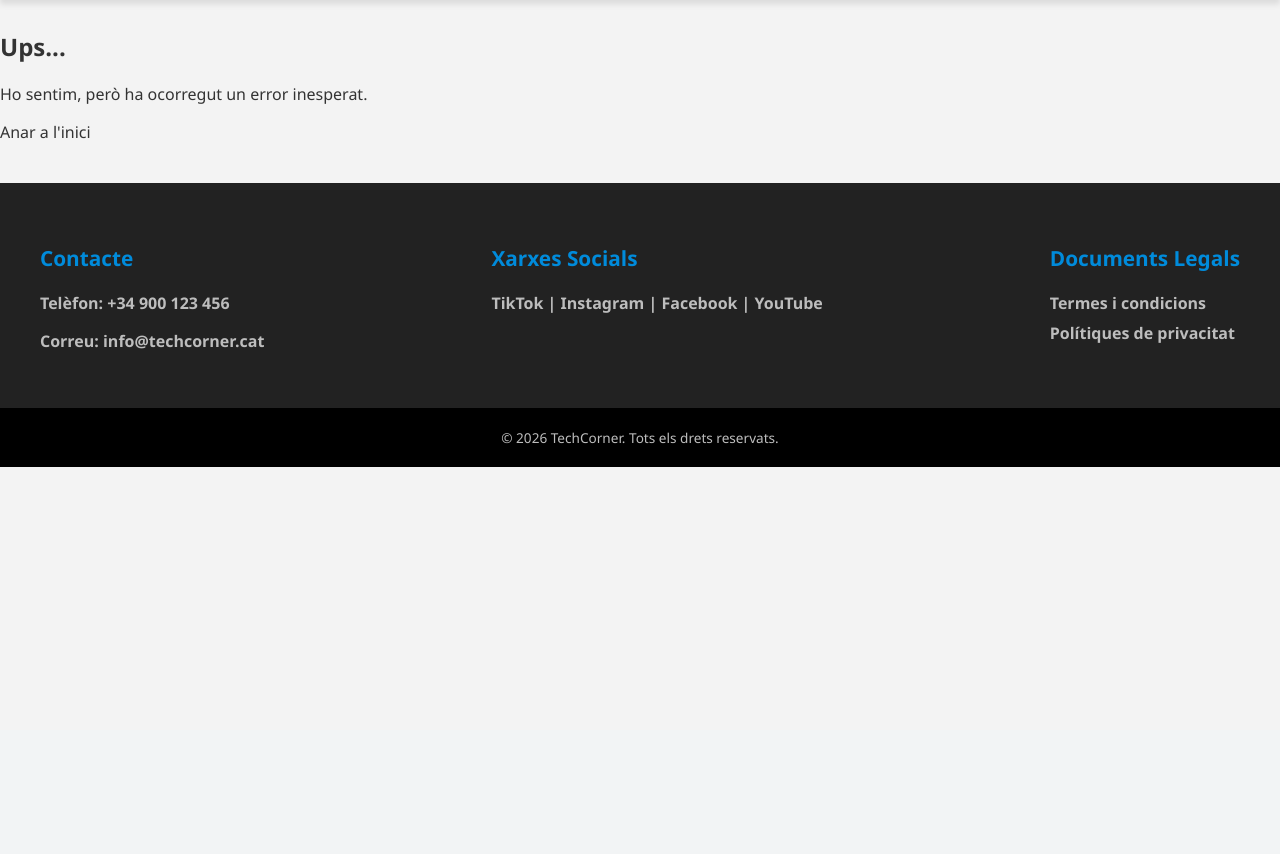
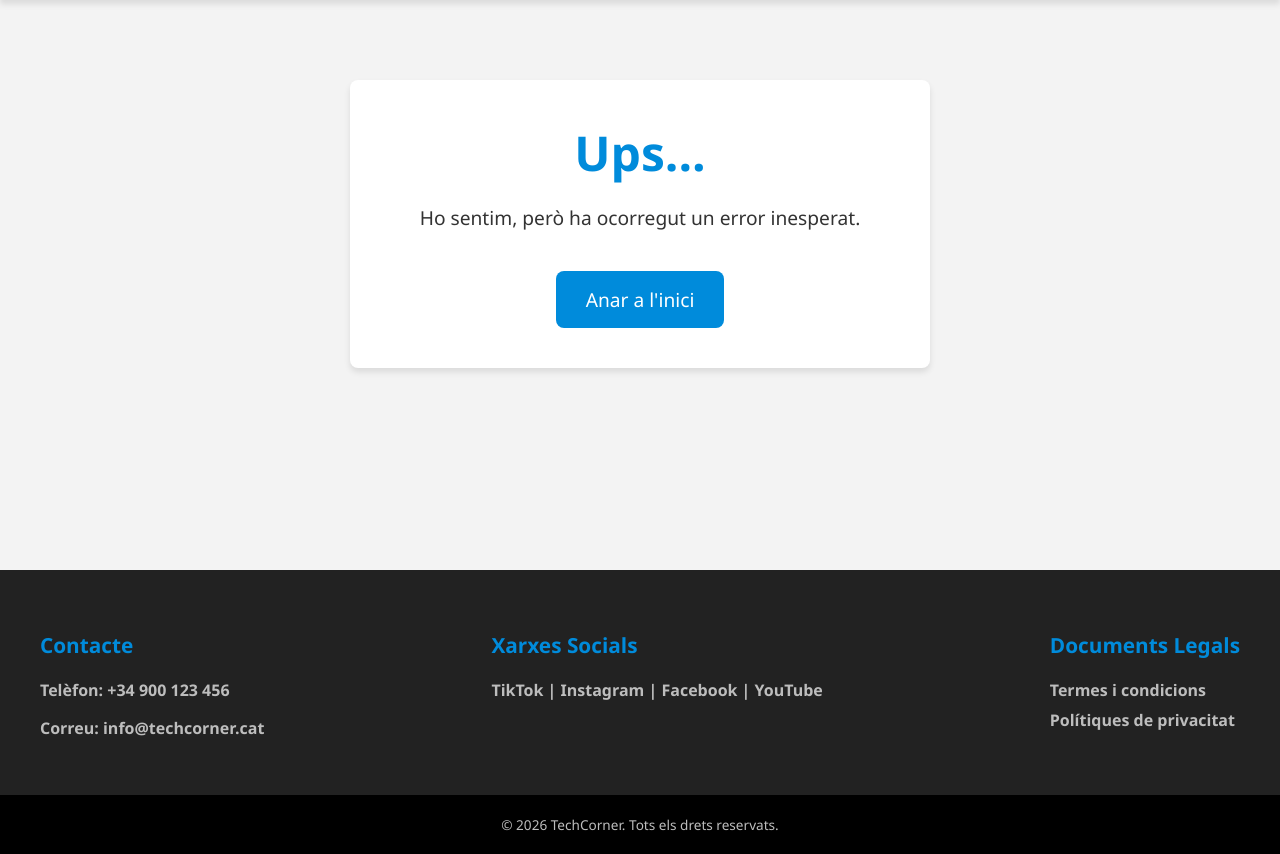
Before and after one commit to alextrigueros/techcorner, a PHP site: template views/error_view.php in a window 1280 px wide. Shown: the part 70-924 px from the top of the page. Before the commit the page ends 537 px from the top, so only its background shows below. Run offline with PHP 8.4, Linux system fonts and the light colour scheme; the template is opened without the code that fills it, so the values that code supplies are empty.

Commit message:
estil error1

```diff
--- a/assets/css/styles.css
+++ b/assets/css/styles.css
@@ -872,3 +872,28 @@ a {
 .accions-confirmacio {
     margin-top: var(--espai-gran);
 }
+
+/*ERROR*/
+.caixa-error {
+    background-color: var(--color-blanc);
+    padding: var(--espai-gran);
+    border-radius: var(--radi-bora);
+    box-shadow: var(--ombra-suau);
+    text-align: center;
+    max-width: 500px;
+    margin: 50px auto;
+}
+
+.titol-error {
+    color: var(--color-primari);
+    font-size: 3rem;
+    margin-bottom: var(--espai-petit);
+    margin-top: 0;
+}
+
+.missatge-error {
+    font-size: 1.2rem;
+    color: var(--color-text);
+    margin-bottom: var(--espai-gran);
+    font-weight: 500;
+}
--- a/views/error_view.php
+++ b/views/error_view.php
@@ -3,16 +3,20 @@
 
 <head>
     <meta charset="UTF-8">
-    <title>Login - TechCorner</title>
+    <title>Error - TechCorner</title>
     <link rel="stylesheet" href="assets/css/styles.css">
 </head>
 
 <body>
     <?php include "views/header_view.php"; ?>
 
-    <h2>Ups...</h2>
-    <p>Ho sentim, però ha ocorregut un error inesperat.</p>
-    <a href="index.php?accio=home">Anar a l'inici</a>
+    <main class="contenidor seccio-carret">
+        <div class="caixa-error">
+            <h2 class="titol-error">Ups...</h2>
+            <p class="missatge-error">Ho sentim, però ha ocorregut un error inesperat.</p>
+            <a href="index.php?accio=home" class="boto-primari-gran">Anar a l'inici</a>
+        </div>
+    </main>
 
     <?php include "views/footer_view.php"; ?>
 
```
